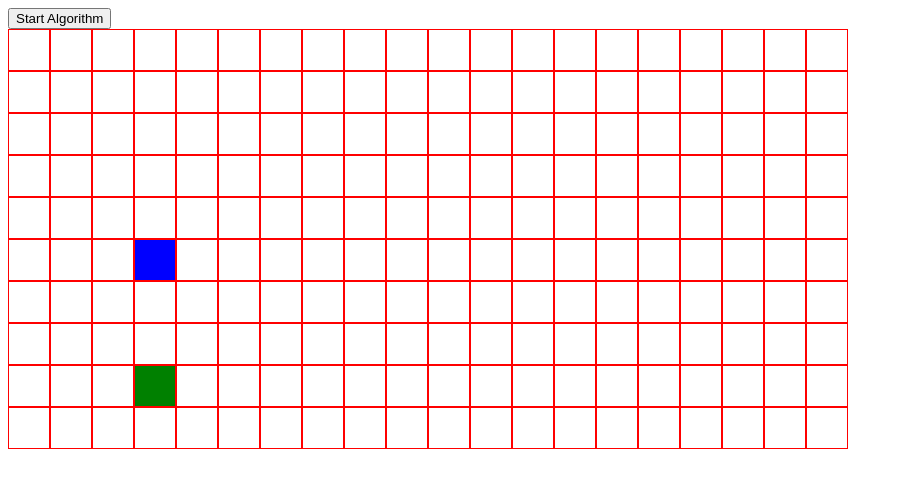
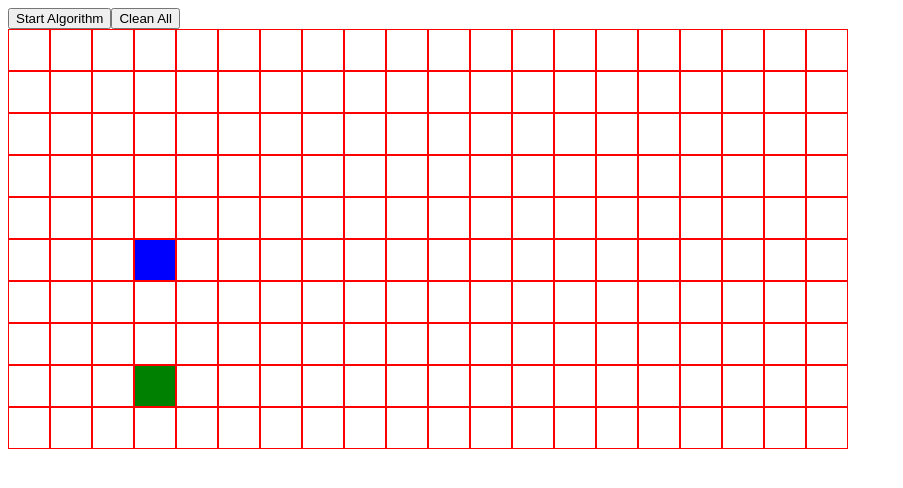
Before and after one commit to omarauf/path-finding, a React (Create React App) app: page / in a window 1280 px wide. Shown: the top 488 px of the page, without its empty margins (0-903 px from the left). Built offline with nearby package versions, Linux system fonts and the light colour scheme.

Commit message:
clean up the code

```diff
--- a/src/algorithms/dijkstra.js
+++ b/src/algorithms/dijkstra.js
@@ -1,17 +1,14 @@
-const grid = [];
 export function dijkstra(g, startNode, finishNode) {
   const unvisitedNodes = [];
-  let path = [];
-  getAllNodes(g, grid); // copy all node in grid to grid
-  //   const visitedNodesInOrder = [];
-  setDist(grid); // set dist to unvisited node to 1 (inf)
+  const visitedNodesInOrder = [];
+  getAllNodes(g, unvisitedNodes); // copy all node in grid to grid
+  setDist(unvisitedNodes); // set dist to unvisited node to 1 (inf)
   startNode.dist = 0;
-  setPrev(grid); // set prev's node to undefine
-  getAllNodes(g, unvisitedNodes); // copy all node in grid to unvisitedNodes
+  setPrev(unvisitedNodes); // set prev's node to undefine
 
   while (!!unvisitedNodes.length) {
     let u = minDistNodeIn(unvisitedNodes);
-    path.push(u);
+    visitedNodesInOrder.push(u);
     removeNodeFrom(u, unvisitedNodes);
 
     // for each neighbor of u
@@ -21,14 +18,8 @@ export function dijkstra(g, startNode, finishNode) {
       neighbors[i].prev = u;
     }
     if (u === finishNode) break;
+  }
 
-    // neighbors.forEach(v => {
-    //   v.dist = u.dist + 1; // if cost is not equal then use length function
-    //   //   v.prev = u;
-    // });
-
-    //unvisitedNodes.pop();
-  }
   let sequence = [];
   let u = finishNode;
   if (u.prev != null || u === startNode) {
@@ -37,15 +28,13 @@ export function dijkstra(g, startNode, finishNode) {
       u = u.prev;
     }
   }
-  // console.log("grid", grid);
-  // console.log("sequence", sequence);
-  // console.log("path", path);
+
   sequence.reverse();
   sequence.shift(); //remove first start node
   sequence.pop(); //remove last end node
-  path.shift(); //remove first start node
-  path.pop(); //remove last end node
-  return { path, sequence };
+  visitedNodesInOrder.shift(); //remove first start node
+  visitedNodesInOrder.pop(); //remove last end node
+  return { visitedNodesInOrder, sequence };
 }
 
 // function length(u, v) {
@@ -58,41 +47,29 @@ function getAdjacentNode(u, unvisitedNodes) {
   const neighbor = [];
   const colSource = u.col;
   const rowSource = u.row;
-  //   if (row !== 9) neighbor.push(grid[row + 1][col]);
-  //   if (col !== 19) neighbor.push(grid[row][col + 1]);
-  //   if (row !== 0) neighbor.push(grid[row - 1][col]);
-  //   if (col !== 0) neighbor.push(grid[row][col - 1]);
-  //   if (row !== 9) neighbor.push(grid[row + 1].slice(col, col + 1));
-  //   if (col !== 19) neighbor.push(grid[row].slice(col + 1, col + 2));
-  //   if (row !== 0) neighbor.push(grid[row - 1].slice(col, col + 1));
-  //   if (col !== 0) neighbor.push(grid[row].slice(col - 1, col));
   for (let row = 0; row < unvisitedNodes.length; row++)
     for (let col = 0; col < unvisitedNodes[row].length; col++) {
       if (
+        (unvisitedNodes[row][col].row === rowSource &&
+          unvisitedNodes[row][col].col === colSource - 1) ||
         (unvisitedNodes[row][col].row === rowSource + 1 &&
           unvisitedNodes[row][col].col === colSource) ||
         (unvisitedNodes[row][col].row === rowSource &&
           unvisitedNodes[row][col].col === colSource + 1) ||
         (unvisitedNodes[row][col].row === rowSource - 1 &&
-          unvisitedNodes[row][col].col === colSource) ||
-        (unvisitedNodes[row][col].row === rowSource &&
-          unvisitedNodes[row][col].col === colSource - 1)
+          unvisitedNodes[row][col].col === colSource)
       ) {
         neighbor.push(unvisitedNodes[row][col]);
       }
     }
-
   return neighbor;
 }
 
 function removeNodeFrom(node, unvisitedNodes) {
-  //   const { row, col } = node;
-  //   grid[row].splice(col, 1);
   for (let row = 0; row < unvisitedNodes.length; row++)
     for (let col = 0; col < unvisitedNodes[row].length; col++) {
       if (unvisitedNodes[row][col] === node) {
         unvisitedNodes[row].splice(col, 1);
-        // console.log(node);
       }
     }
 }
--- a/src/components/PathfindingVisualizer/PathfindingVisualizer.jsx
+++ b/src/components/PathfindingVisualizer/PathfindingVisualizer.jsx
@@ -11,177 +11,108 @@ let END_NODE_ROW = 8;
 let END_NODE_COL = 3;
 const ROWS = 10;
 const COLS = 20;
-let prevNode = null;
-let currNode = null;
 
 class PathfindingVisualizer extends Component {
   constructor(props) {
     super(props);
+    this.prevNode = null;
     this.state = {
       grid: [],
       mousePressed: false,
-      wherePressed: null
+      wherePressed: null,
+      startNode: null,
+      endNode: null
     };
-    this.myRef = [];
-    for (let row = 0; row < ROWS; row++) {
-      const currentRow = [];
-      for (let col = 0; col < COLS; col++) {
-        currentRow.push(React.createRef());
-      }
-      this.myRef.push(currentRow);
-    }
   }
 
   componentDidMount() {
     const grid = getInitialGrid();
-    this.setState({ grid });
-    // console.log(this.myRef);
+    this.setState({
+      grid,
+      startNode: grid[START_NODE_ROW][START_NODE_COL],
+      endNode: grid[END_NODE_ROW][END_NODE_COL]
+    });
   }
 
-  visualizeDijkstra = async () => {
-    const { grid } = this.state;
-    const startNode = grid[START_NODE_ROW][START_NODE_COL];
-    const endNode = grid[END_NODE_ROW][END_NODE_COL];
-    let { path, sequence } = dijkstra(grid, startNode, endNode);
-    // console.log(sequence);
-    // let grid1D = [].concat(...grid);
-    // for (let i = 0; i <= path.length; i++) {
-    //   if (i === path.length) {
-    //     setTimeout(() => {
-    //       for (let j = 0; j < sequence.length; j++)
-    //         for (let y = 0; y < grid1D.length; y++) {
-    //           setTimeout(() => {
-    //             if (
-    //               grid1D[y].col === sequence[j].col &&
-    //               grid1D[y].row === sequence[j].row
-    //             ) {
-    //               grid[grid1D[y].row][grid1D[y].col].isPath = true;
-    //               grid[grid1D[y].row][grid1D[y].col].isVisited = false;
-    //               this.setState({ grid });
-    //               console.log(grid);
-    //             }
-    //           }, 100 * j);
-    //         }
-    //     }, 10 * i + 10);
-    //     return;
-    //   }
-    //   setTimeout(() => {
-    //     const node = path[i];
-    //     grid[node.row][node.col].isVisited = true;
-    //     this.setState({ grid });
-    //   }, 10 * i);
-    // }
+  cleanAll = () => {
+    const { grid, startNode, endNode } = this.state;
+    for (let row = 0; row < grid.length; row++) {
+      for (let col = 0; col < grid[row].length; col++) {
+        if (grid[row][col] !== startNode && grid[row][col] !== endNode)
+          grid[row][col].ref.current.className = nodeStyles.node;
+      }
+    }
+  };
 
-    //let grid1D = [].concat(...grid);
-    for (let i = 0; i <= path.length; i++) {
-      if (i === path.length) {
+  visualizeDijkstra = () => {
+    const { grid, startNode, endNode } = this.state;
+    let { visitedNodesInOrder, sequence } = dijkstra(grid, startNode, endNode);
+
+    for (let i = 0; i <= visitedNodesInOrder.length; i++) {
+      if (i === visitedNodesInOrder.length) {
         setTimeout(() => {
-          /*for (let j = 0; j < sequence.length; j++)
-            for (let y = 0; y < grid1D.length; y++) {
-              setTimeout(() => {
-                if (
-                  grid1D[y].col === sequence[j].col &&
-                  grid1D[y].row === sequence[j].row
-                ) {
-                  // grid[grid1D[y].row][grid1D[y].col].isPath = true;
-                  // grid[grid1D[y].row][grid1D[y].col].isVisited = false;
-                  // this.setState({ grid });
-
-                  let className = this.myRef[grid1D[y].row][grid1D[y].col]
-                    .current.className;
-                  className = className.concat(` ${nodeStyles.path}`);
-
-                  this.myRef[grid1D[y].row][
-                    grid1D[y].col
-                  ].current.className = className;
-                }
-              }, 100 * j);
-            }*/
           for (let j = 0; j < sequence.length; j++) {
             setTimeout(() => {
               const node = sequence[j];
-              let className = this.myRef[node.row][node.col].current.className;
+              let className = grid[node.row][node.col].ref.current.className;
               className = className.concat(` ${nodeStyles.path}`);
-              this.myRef[node.row][node.col].current.className = className;
+              grid[node.row][node.col].ref.current.className = className;
             }, 100 * j);
           }
-        }, 1 * i);
+        }, 10 * i);
         return;
       }
       setTimeout(() => {
-        const node = path[i];
-        // grid[node.row][node.col].isVisited = true;
-        // this.setState({ grid });
-        // this.myRef[node.row][
-        //   node.col
-        // ].current.className = `${nodeStyles.visited} ${className}`;
-        let className = this.myRef[node.row][node.col].current.className;
+        const node = visitedNodesInOrder[i];
+        let className = grid[node.row][node.col].ref.current.className;
         className = className.concat(` ${nodeStyles.visited}`);
-        this.myRef[node.row][node.col].current.className = className;
-      }, 1 * i);
+        grid[node.row][node.col].ref.current.className = className;
+      }, 10 * i);
     }
   };
 
   onMouseDownEvent = node => {
+    const { grid, startNode, endNode } = this.state;
     const { row, col, isStart, isEnd } = node.props;
-    prevNode = this;
+    this.prevNode = this;
     if (isStart) {
-      const { grid } = this.state;
       grid[row][col].isStart = false;
-      this.myRef[END_NODE_ROW][
-        END_NODE_COL
-      ].current.className += ` ${nodeStyles.stopMouseEvent}`;
+      endNode.ref.current.className += ` ${nodeStyles.stopMouseEvent}`;
       this.setState({ mousePressed: true, wherePressed: "start" });
     } else if (isEnd) {
-      const { grid } = this.state;
       grid[row][col].isEnd = false;
-      this.myRef[START_NODE_ROW][
-        START_NODE_COL
-      ].current.className += ` ${nodeStyles.stopMouseEvent}`;
+      startNode.ref.current.className += ` ${nodeStyles.stopMouseEvent}`;
       this.setState({ mousePressed: true, wherePressed: "end" });
     }
   };
 
   onMouseEnterEvent = node => {
-    const { row, col, isStart, isEnd } = node.props;
+    const { row, col } = node.props;
+    const { grid } = this.state;
+
     let prevRow;
     let prevCol;
-    if (prevNode) {
-      prevCol = prevNode.props.col;
-      prevRow = prevNode.props.row;
+    if (this.prevNode) {
+      prevCol = this.prevNode.props.col;
+      prevRow = this.prevNode.props.row;
     }
 
     if (this.state.mousePressed) {
-      let className = this.myRef[row][col].current.className;
+      let className = grid[row][col].ref.current.className;
       if (this.state.wherePressed === "start") {
-        // const { grid } = this.state;
-        // grid[row][col].isStart = true;
-        // this.setState({ grid });
-
-        // next node is not end
-        // if (!isEnd) {
-
         className = className.concat(` ${nodeStyles.start}`);
-        this.myRef[row][col].current.className = className;
-        this.myRef[prevRow][prevCol].current.className = nodeStyles.node;
+        grid[row][col].ref.current.className = className;
+        grid[prevRow][prevCol].ref.current.className = nodeStyles.node;
       } else if (this.state.wherePressed === "end") {
         className = className.concat(` ${nodeStyles.end}`);
-        this.myRef[row][col].current.className = className;
-        this.myRef[prevRow][prevCol].current.className = nodeStyles.node;
+        grid[row][col].ref.current.className = className;
+        grid[prevRow][prevCol].ref.current.className = nodeStyles.node;
       }
     }
   };
 
   onMouseLeaveEvent = node => {
-    prevNode = node;
-    // console.log("prev node", prevNode);
-    // if (this.state.mousePressed) {
-    //   // const { grid } = this.state;
-    //   // grid[row][col].isStart = false;
-    //   //this.setState({ grid });
-    //   const { row, col } = node.props;
-    //   this.myRef[row][col].current.className = nodeStyles.node;
-    // }
+    this.prevNode = node;
   };
 
   onMouseUpEvent = node => {
@@ -189,15 +120,15 @@ class PathfindingVisualizer extends Component {
     const { row, col } = node.props;
     if (this.state.wherePressed === "start") {
       grid[row][col].isStart = true;
-      START_NODE_ROW = row;
-      START_NODE_COL = col;
-      this.myRef[END_NODE_ROW][END_NODE_COL].current.className =
-        nodeStyles.node + " " + nodeStyles.end;
+      this.setState({ startNode: grid[row][col] });
+      const { endNode } = this.state;
+      // to remove stopMouseEvent on end node
+      endNode.ref.current.className = nodeStyles.node + " " + nodeStyles.end;
     } else if (this.state.wherePressed === "end") {
-      grid[row][col].isEnnd = true;
-      END_NODE_ROW = row;
-      END_NODE_COL = col;
-      this.myRef[START_NODE_ROW][START_NODE_COL].current.className =
+      grid[row][col].isEnd = true;
+      this.setState({ endNode: grid[row][col] });
+      const { startNode } = this.state;
+      startNode.ref.current.className =
         nodeStyles.node + " " + nodeStyles.start;
     }
     this.setState({ grid, mousePressed: false, wherePressed: null });
@@ -205,18 +136,26 @@ class PathfindingVisualizer extends Component {
 
   render() {
     const { grid } = this.state;
-    // let counter = 0;
     return (
       <React.Fragment>
         <button onClick={this.visualizeDijkstra}>Start Algorithm</button>
+        <button onClick={this.cleanAll}>Clean All</button>
         {grid.map((row, rowIdx) => {
           return (
             <div key={rowIdx} className={styles.row}>
               {row.map((node, nodeIdx) => {
-                const { row, col, isEnd, isStart, isVisited, isPath } = node;
+                const {
+                  row,
+                  col,
+                  isEnd,
+                  isStart,
+                  isVisited,
+                  isPath,
+                  ref
+                } = node;
                 return (
                   <Node
-                    ref={this.myRef[row][col]}
+                    ref={ref}
                     key={nodeIdx}
                     col={col}
                     row={row}
@@ -250,7 +189,8 @@ function getInitialGrid() {
         isStart: START_NODE_ROW === row && START_NODE_COL === col,
         isEnd: END_NODE_ROW === row && END_NODE_COL === col,
         isVisited: false,
-        isPath: false
+        isPath: false,
+        ref: React.createRef()
       });
     }
     grid.push(currentRow);
```
